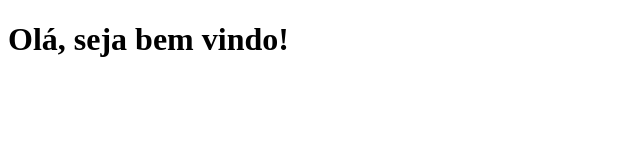
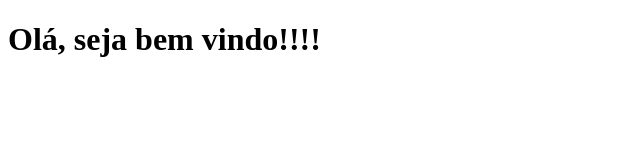
Before and after one commit to mgtx-pc/sturdy-doodle, a Next.js app: page / in a window 1280 px wide. Shown: the top 160 px of the page, without its empty margins (0-640 px from the left). Built offline with nearby package versions, Linux system fonts and the light colour scheme.

Commit message:
alteração na mensagem da home

```diff
--- a/pages/index.js
+++ b/pages/index.js
@@ -1,5 +1,5 @@
 function Home() {
-  return <h1>Olá, seja bem vindo!</h1>;
+  return <h1>Olá, seja bem vindo!!!!</h1>;
 }
 
 export default Home;
```
